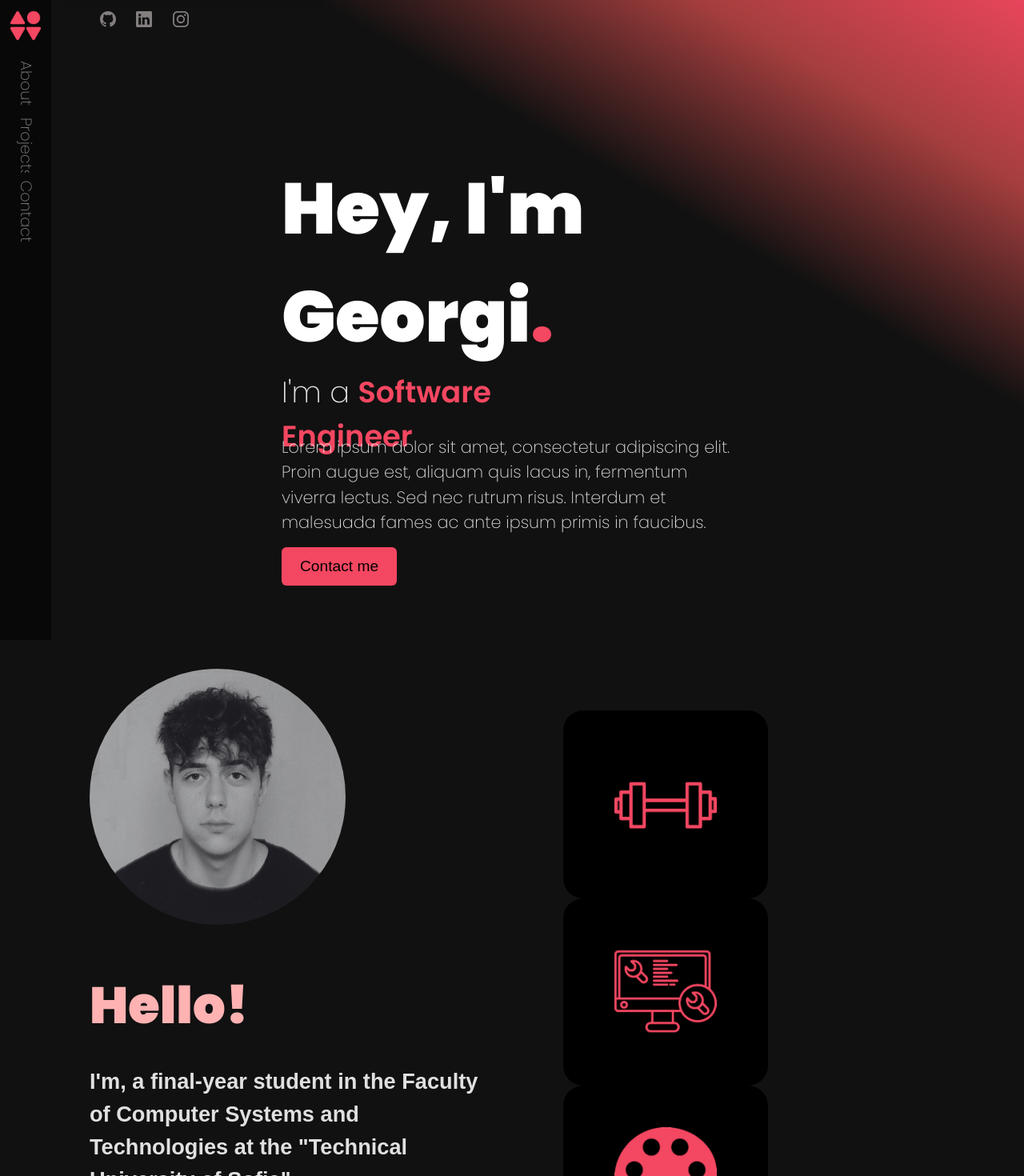
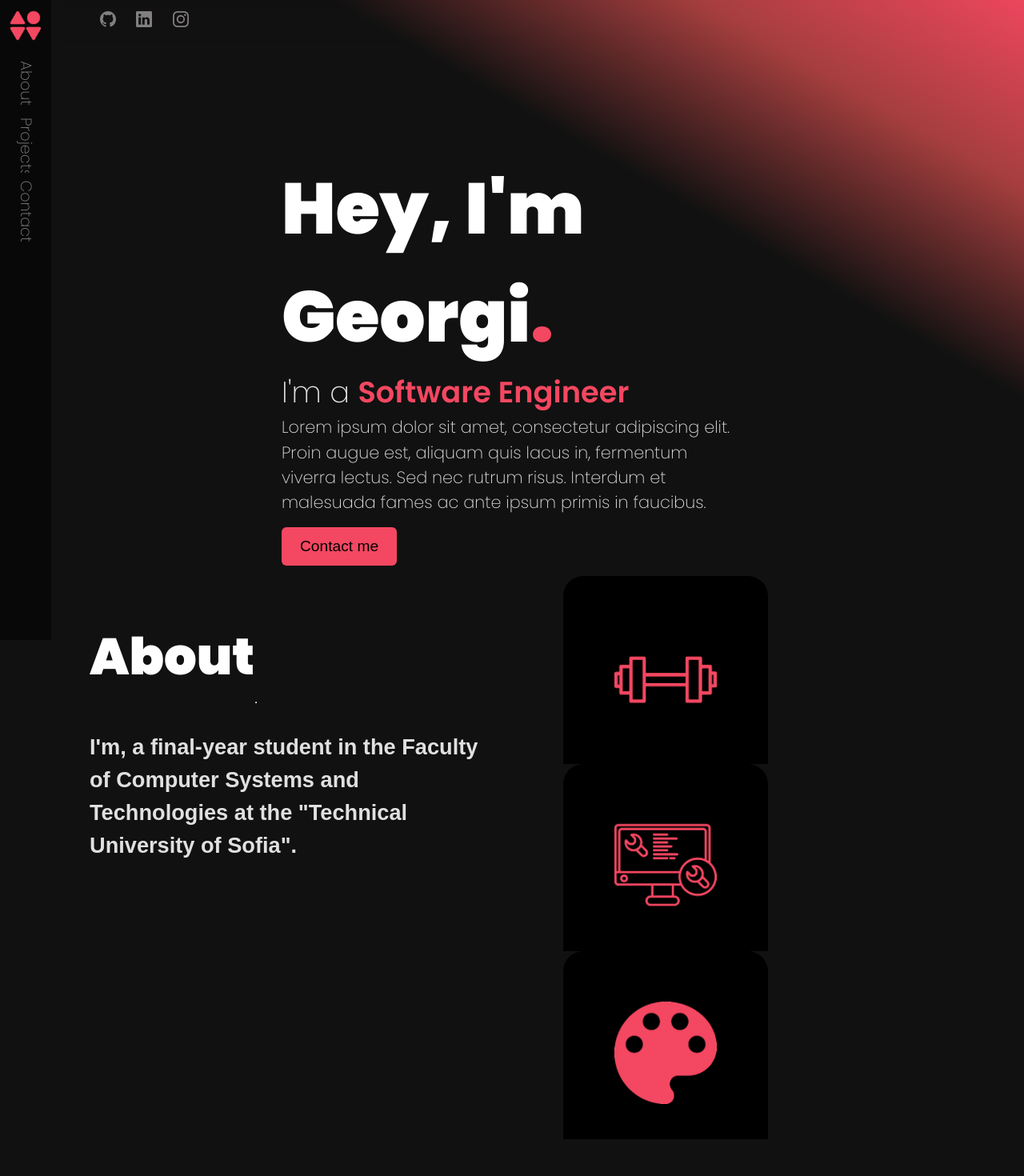
Before and after one commit to dimovv23/Personal-Website-2, a React (Vite) app: page / in a window 1280 px wide. Shown: the top 1470 px of the page at 80% size. Built offline with nearby package versions, Linux system fonts and the light colour scheme.

Commit message:
Slide animation add

```diff
--- a/package.json
+++ b/package.json
@@ -10,6 +10,7 @@
     "preview": "vite preview"
   },
   "dependencies": {
+    "framer-motion": "^11.0.3",
     "react": "^18.2.0",
     "react-dom": "^18.2.0"
   },
--- a/src/components/About/About.css
+++ b/src/components/About/About.css
@@ -1,7 +1,7 @@
 #about {
   height: 110vh;
   display: flex;
-  align-items: center;
+  align-items: start;
   justify-content: space-between;
 }
 
@@ -14,18 +14,10 @@
   width: 50%;
 }
 
-.about-container img {
-  width: 20rem;
-  height: 20rem;
-  border-radius: 50%;
-  object-fit: contain;
-  margin-top: 6%;
-  position: relative;
-  left: 7rem;
-}
 #about h2 {
+  width: fit-content;
   font-size: 4rem;
-  color: #ffb2b2;
+  color: white;
   margin-bottom: 0;
   position: relative;
   left: 7rem;
--- a/src/components/About/About.jsx
+++ b/src/components/About/About.jsx
@@ -1,25 +1,35 @@
 import "../About/About.css";
-import profPic from "../../assets/Untitled.png";
 import Card from "../Card.jsx";
 import techImage from "../../assets/tech.png";
 import sportsImage from "../../assets/sports.png";
 import designImage from "../../assets/design.png";
+import Reveal from "../utils/Reveal.jsx";
 
 export default function About() {
   return (
     <section id="about">
       <div className="about-container">
-        <img src={profPic} alt="profile picture" />
-        <h2>Hello!</h2>
+        <Reveal>
+          <h2>About</h2>
+        </Reveal>
+        <hr />
+        <Reveal>
           <h3>
             I'm, a final-year student in the Faculty of Computer Systems and
             Technologies at the "Technical University of Sofia".
           </h3>
+        </Reveal>
       </div>
       <div id="card-container">
+        <Reveal>
           <Card image={sportsImage} />
+        </Reveal>
+        <Reveal>
           <Card image={techImage} />
+        </Reveal>
+        <Reveal>
           <Card image={designImage} />
+        </Reveal>
       </div>
       <br />
       <br />
--- a/src/components/Contact/Contact.css
+++ b/src/components/Contact/Contact.css
@@ -1,4 +1,6 @@
 #contact {
+  background: linear-gradient(180deg, #111111, #000000);
+  background-size: 180% 180%;
   height: 60vh;
   display: flex;
   flex-direction: column;
--- a/src/components/Contact/Contact.jsx
+++ b/src/components/Contact/Contact.jsx
@@ -1,12 +1,16 @@
 import "../Contact/Contact.css";
+import Reveal from "../utils/Reveal";
 
 export default function Contact() {
   return (
     <section id="contact">
       <div className="contact-container">
+        <Reveal>
           <h2>
             Contact<span className="pinkColor">.</span>
           </h2>
+        </Reveal>
+        <Reveal>
           <p>
             Shoot me an email if you want to connect! You can also find me on
             <a
@@ -18,7 +22,9 @@ export default function Contact() {
             </a>{" "}
             if that's more your speed.
           </p>
+        </Reveal>
         <address>
+          <Reveal>
             <a className="email" href="mailto:ggdimovv@gmail.com">
               <svg
                 xmlns="http://www.w3.org/2000/svg"
@@ -32,6 +38,7 @@ export default function Contact() {
               </svg>
               <span> ggdimovv@gmail.com</span>
             </a>
+          </Reveal>
         </address>
       </div>
     </section>
--- a/src/components/Header/Header.css
+++ b/src/components/Header/Header.css
@@ -149,15 +149,15 @@
 .title-wrapper h3 {
   font-size: 2.3rem;
   margin: 0;
-  width: 70%;
+  width: fit-content;
   height: 20%;
-  animation: fadeIn 2s ease-in;
   text-transform: none;
   font-family: "Poppins", sans-serif;
   font-weight: 200;
 }
 
 .title-wrapper p {
+  width: fit-content;
   font-weight: 200;
   font-size: 1.3rem;
   margin: 0;
@@ -187,15 +187,6 @@
   color: #f44761;
 }
 
-@keyframes fadeIn {
-  from {
-    opacity: 0;
-  }
-  to {
-    opacity: 1;
-  }
-}
-
 .title-wrapper img {
   width: 22rem;
   position: relative;
@@ -204,18 +195,8 @@
 }
 
 #intro {
-  height: 100vh;
+  height: 90vh;
   display: flex;
-}
-
-.blink_me {
-  animation: blinker 1.7s linear infinite;
-}
-
-@keyframes blinker {
-  50% {
-    opacity: 0;
-  }
 }
 
 .gradient-background {
--- a/src/components/Header/Header.jsx
+++ b/src/components/Header/Header.jsx
@@ -1,25 +1,31 @@
 import "../Header/Header.css";
 import logoImage from "../../assets/Picture12.png";
 import { useState } from "react";
+import Reveal from "../utils/Reveal";
 
 export default function Header() {
   const [isHovered, setIsHovered] = useState([false, false, false]);
+  const [activeLink, setActiveLink] = useState(null);
 
-  const handleMouseEnter = (index) => {
+  const handleLinkClick = (index) => {
+    setActiveLink(index);
+  };
+
+  function handleMouseEnter(index) {
     setIsHovered((prevHovered) => {
       const updatedHovered = [...prevHovered];
       updatedHovered[index] = true;
       return updatedHovered;
     });
-  };
+  }
 
-  const handleMouseLeave = (index) => {
+  function handleMouseLeave(index) {
     setIsHovered((prevHovered) => {
       const updatedHovered = [...prevHovered];
       updatedHovered[index] = false;
       return updatedHovered;
     });
-  };
+  }
 
   function scroll() {
     const section = document.getElementById(`contact`);
@@ -113,18 +119,27 @@ export default function Header() {
         </div>
       </div>
       <div className="title-wrapper">
+        <Reveal>
           <h1>
             Hey, I'm Georgi<span className="pinkColor">.</span>
           </h1>
-        <h3 className="blink_me">
-          I'm a <span className="pinkColor occupation">software engineer</span>
+        </Reveal>
+        <Reveal width="fit-content">
+          <h3>
+            I'm a{" "}
+            <span className="pinkColor occupation">software engineer</span>
           </h3>
+        </Reveal>
+        <Reveal>
           <p>
             Lorem ipsum dolor sit amet, consectetur adipiscing elit. Proin augue
             est, aliquam quis lacus in, fermentum viverra lectus. Sed nec rutrum
             risus. Interdum et malesuada fames ac ante ipsum primis in faucibus.{" "}
           </p>
+        </Reveal>
+        <Reveal width="9rem">
           <button onClick={scroll}>Contact me</button>
+        </Reveal>
       </div>
     </section>
   );
--- a/src/components/Projects/Projects.jsx
+++ b/src/components/Projects/Projects.jsx
@@ -1,11 +1,15 @@
 import "../Projects/Projects.css";
 import Project from "../Project/Project";
+import Reveal from "../utils/Reveal";
 
 export default function Projects() {
   return (
     <section id="projects" className="gradient-background-dynamic">
+      <Reveal>
         <h2>My Projects</h2>
+      </Reveal>
       <div className="projects-container">
+        <Reveal>
           <Project
             url={"https://github.com/dimovv23/Investment-Calculator"}
             projectName={"Investment Calculator"}
@@ -14,12 +18,16 @@ export default function Projects() {
               "Web App for calculating investments for preffered period of time."
             }
           />
+        </Reveal>
+        <Reveal>
           <Project
             url={"https://github.com/dimovv23/Blockchain"}
             projectName={"Blockchain App"}
             technologies={"(CSS, EJS, JavaScript)"}
             description={"Web App for checking crypto-fiat rates using API."}
           />
+        </Reveal>
+        <Reveal>
           <Project
             url={"https://github.com/dimovv23/CarFuelCalculator"}
             projectName={"Fuel Calculator"}
@@ -28,24 +36,31 @@ export default function Projects() {
               "Console application for calculating car's fuel consumption, needed fuel, for given roadtrip"
             }
           />
+        </Reveal>
+        <Reveal>
           <Project
             url={"https://github.com/dimovv23/Pet_Adoption"}
             projectName={"Paw Finder"}
             technologies={"(Java, Spring, Thymeleaf)"}
             description={"Web App for adopting pets."}
           />
+        </Reveal>
+        <Reveal>
           <Project
             url={"https://dimovv23.github.io/Drum-Kit/"}
             projectName={"Drum Kit"}
             technologies={"(HTML, CSS, JavaScript)"}
             description={"Web App that simulates a drum kit."}
           />
+        </Reveal>
+        <Reveal>
           <Project
             url={"https://dimovv23.github.io/The-Simon-Game/"}
             projectName={"Simon Game"}
             technologies={"HTML, CSS, JavaScript"}
             description={"Web App that implements the Simon Game."}
           />
+        </Reveal>
       </div>
     </section>
   );
--- /dev/null
+++ b/src/components/utils/Reveal.jsx
@@ -0,0 +1,51 @@
+import React, { useEffect, useRef } from "react";
+import { motion, useInView, useAnimation } from "framer-motion";
+
+export default function Reveal({ children, width = "100%" }) {
+  const ref = useRef(null);
+  const isInView = useInView(ref, { once: true });
+
+  const mainControls = useAnimation();
+  const slideControls = useAnimation();
+
+  useEffect(() => {
+    if (isInView) {
+      mainControls.start("visible");
+      slideControls.start("visible");
+    }
+  }, [isInView]);
+
+  return (
+    <div ref={ref} style={{ position: "relative", width, overflow: "hidden" }}>
+      <motion.div
+        variants={{
+          hidden: { opacity: 0, y: 75 },
+          visible: { opacity: 1, y: 0 },
+        }}
+        initial="hidden"
+        animate={mainControls}
+        transition={{ duration: 0.5, delay: 0.25 }}
+      >
+        {children}
+      </motion.div>
+      <motion.div
+        variants={{
+          hidden: { left: 0 },
+          visible: { left: "100%" },
+        }}
+        initial="hidden"
+        animate={slideControls}
+        transition={{ duration: 0.5, ease: "easeIn" }}
+        style={{
+          position: "absolute",
+          top: 4,
+          bottom: 4,
+          left: 0,
+          right: 0,
+          background: "#f44761",
+          zIndex: 20,
+        }}
+      ></motion.div>
+    </div>
+  );
+}
--- a/src/main.jsx
+++ b/src/main.jsx
@@ -3,4 +3,8 @@ import ReactDOM from "react-dom/client";
 import App from "./App.jsx";
 import "./index.css";
 
-ReactDOM.createRoot(document.getElementById("root")).render(<App />);
+ReactDOM.createRoot(document.getElementById("root")).render(
+  <React.StrictMode>
+    <App />
+  </React.StrictMode>
+);
```
Also changed, not shown: 1 other file (tests, documents, lock files or other folders). Lines whose indentation alone changed are shown as unchanged.
